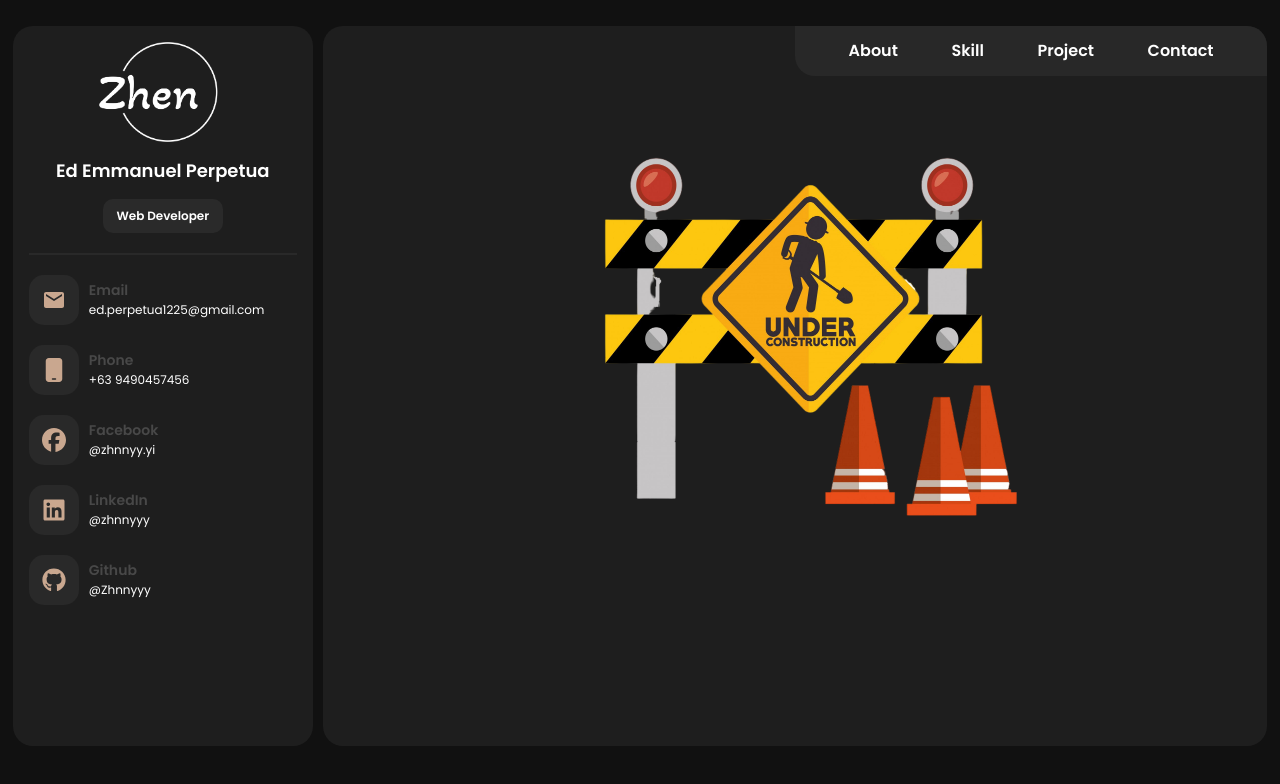
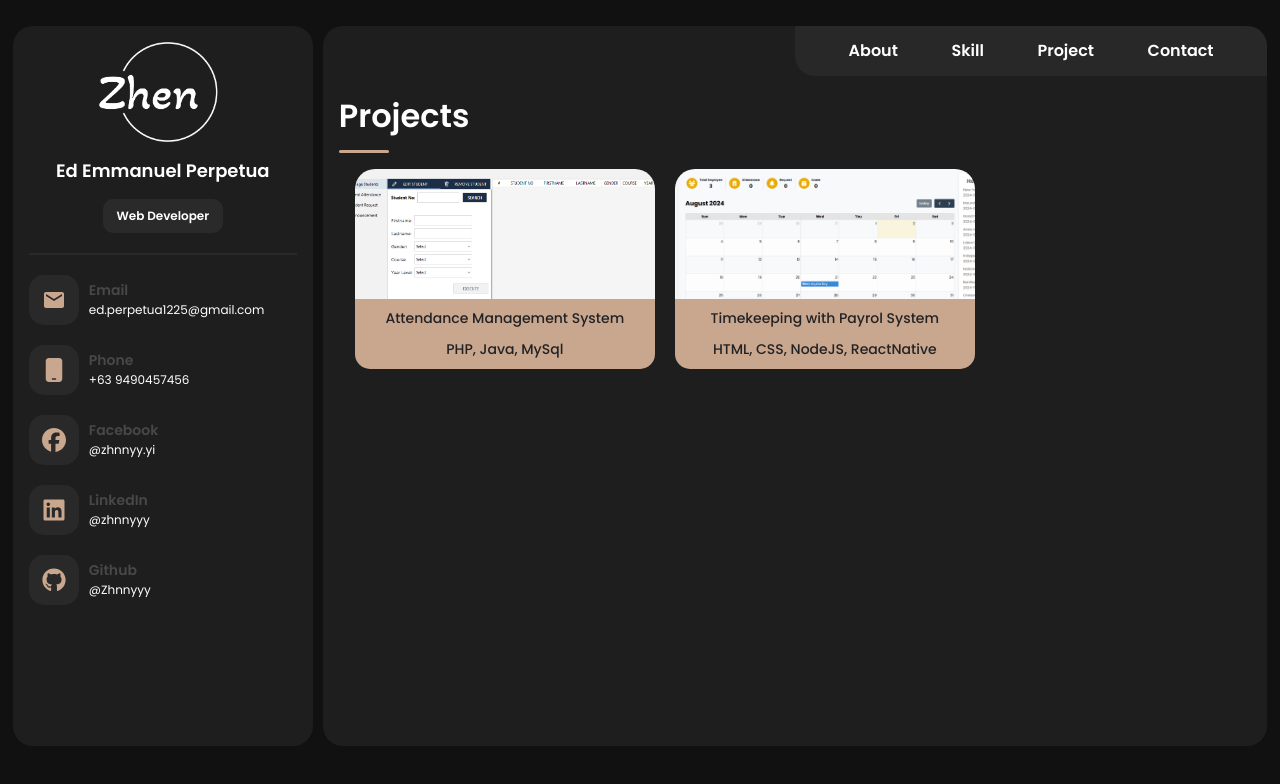
Before and after one commit to Zhnnyyy/Portfolio2, a React (Create React App) app in the folder portfolio/: page / in a window 1280 px wide. Both pictures are taken after a click on the link "Project". Shown: the top 784 px of the page. Built offline with nearby package versions, Linux system fonts and the light colour scheme.

Commit message:
update projects

```diff
--- a/portfolio/src/components/Project/Project.js
+++ b/portfolio/src/components/Project/Project.js
@@ -1,15 +1,32 @@
 import React from "react";
+import "./project.css";
+import Item from "../ProjectItem/Item";
 const bg = require("../../assets/construction.png");
+const ams = require("../../assets/projects/ams.png");
+const twp = require("../../assets/projects/twp.jpg");
 function Project() {
   return (
-    <div
-      style={{
-        justifyContent: "center",
-        alignItems: "center",
-        display: "flex",
-      }}
-    >
-      <img src={bg} width={500} height={500} />
+    <div className="aboutContainer">
+      <h1 className="aboutTitle">Projects</h1>
+      <div className="about-line"></div>
+
+      <div className="projectContainer">
+        <Item
+          img={ams}
+          title={"Attendance Management System"}
+          tech={"PHP, Java, MySql"}
+          gitLink={"https://github.com/Zhnnyyy/AMS.git"}
+          vidLink={
+            "https://drive.google.com/file/d/11hqffw4qeG4gsRitcGpbszWaOqXjZnkP/preview"
+          }
+        />
+        <Item
+          img={twp}
+          title={"Timekeeping with Payrol System"}
+          tech={"HTML, CSS, NodeJS, ReactNative"}
+          gitLink={"https://github.com/Zhnnyyy/capstone"}
+        />
+      </div>
     </div>
   );
 }
--- a/portfolio/src/components/Project/project.css
+++ b/portfolio/src/components/Project/project.css
@@ -0,0 +1,20 @@
+.aboutContainer {
+  padding: 16px;
+}
+.aboutTitle {
+  color: white;
+}
+.about-line {
+  width: 50px;
+  height: 3px;
+  border-radius: 10px;
+  background-color: #c9a78f;
+  margin-top: 10px;
+}
+.projectContainer {
+  width: 100%;
+  padding: 16px;
+  display: flex;
+  flex-wrap: wrap;
+  gap: 20px;
+}
--- /dev/null
+++ b/portfolio/src/components/ProjectItem/Item.js
@@ -0,0 +1,55 @@
+import React, { useState } from "react";
+import "./item.css";
+import { FaPlay, FaTimes, FaGithub } from "react-icons/fa";
+
+function Item({ gitLink, vidLink, title, tech, img }) {
+  const [show, setShow] = useState(false);
+  const handleClick = () => {
+    if (vidLink) {
+      setShow(true);
+      return;
+    }
+    alert("No available content");
+  };
+  const handleClose = (e) => {
+    e.stopPropagation();
+    setShow(false);
+  };
+  return (
+    <div
+      className="itemcontainer"
+      style={{
+        backgroundImage: `url(${img})`,
+        backgroundSize: "cover",
+        backgroundPosition: "center",
+      }}
+    >
+      <div className="info">
+        <h3>{title}</h3>
+        <p>{`${tech}`}</p>
+      </div>
+      <div className="overlay"></div>
+      <div className="play1" onClick={handleClick}>
+        <FaPlay className="playicon" />
+      </div>
+      <a href={gitLink} target="_blank" className="play2">
+        <FaGithub className="playicon" />
+      </a>
+      {show && (
+        <div className="iframeContainer">
+          <button className="close-button" onClick={handleClose}>
+            <FaTimes />
+          </button>
+          <iframe
+            src={vidLink}
+            width="60%"
+            height="60%"
+            allow="autoplay"
+          ></iframe>
+        </div>
+      )}
+    </div>
+  );
+}
+
+export default Item;
--- /dev/null
+++ b/portfolio/src/components/ProjectItem/item.css
@@ -0,0 +1,106 @@
+.itemcontainer {
+  min-width: 300px;
+  max-width: 300px;
+  width: 100%;
+  height: 200px;
+  background-color: #222224;
+  border-radius: 20px;
+  position: relative;
+  user-select: none;
+  /* flex: 1; */
+}
+.itemcontainer .info {
+  position: absolute;
+  height: 70px;
+  bottom: 0;
+  left: 0;
+  right: 0;
+  background: #c9a78f;
+  border-bottom-left-radius: 15px;
+  border-bottom-right-radius: 15px;
+  display: flex;
+  justify-content: center;
+  align-items: center;
+  flex-direction: column;
+  gap: 10px;
+}
+.info h3,
+.info p {
+  color: #222224;
+  text-align: center;
+  font-size: 14px;
+  font-weight: 500;
+}
+.itemcontainer .play1 {
+  position: absolute;
+  top: 50%;
+  left: 90%;
+  transform: translate(-50%, -50%);
+  transition: 0.3s ease-in;
+  visibility: hidden;
+}
+.itemcontainer .play2 {
+  position: absolute;
+  top: 50%;
+  left: 10%;
+  transform: translate(-50%, -50%);
+  transition: 0.3s ease-in;
+  visibility: hidden;
+}
+
+.playicon {
+  font-size: 36px;
+  color: white;
+}
+.playicon:active {
+  transform: scale(1.4);
+}
+.itemcontainer:hover .play1 {
+  visibility: visible;
+  left: 60%;
+}
+.itemcontainer:hover .play2 {
+  visibility: visible;
+  left: 40%;
+}
+.itemcontainer:hover .overlay {
+  visibility: visible;
+}
+.itemcontainer .overlay {
+  width: 100%;
+  height: 100%;
+  background: rgba(0, 0, 0, 0.5);
+  transition: 0.3s ease-in;
+  border-radius: 20px;
+  visibility: hidden;
+}
+.iframeContainer {
+  position: fixed;
+  top: 50%;
+  left: 50%;
+  width: 100%;
+  height: 100%;
+  transform: translate(-50%, -50%);
+  background: rgba(0, 0, 0, 0.8);
+  z-index: 1000;
+  display: flex;
+  justify-content: center;
+  flex-direction: column;
+  align-items: center;
+}
+
+.close-button {
+  position: absolute;
+  top: 10px;
+  right: 10px;
+  background: none;
+  border: none;
+  color: white;
+  font-size: 24px;
+  cursor: pointer;
+  z-index: 1001;
+}
+
+.close-button:hover {
+  color: red;
+}
```
Also changed, not shown: portfolio/src/assets/projects/ams.png (added), portfolio/src/assets/projects/twp.jpg (added), portfolio/src/index.css (line endings or trailing spaces).
